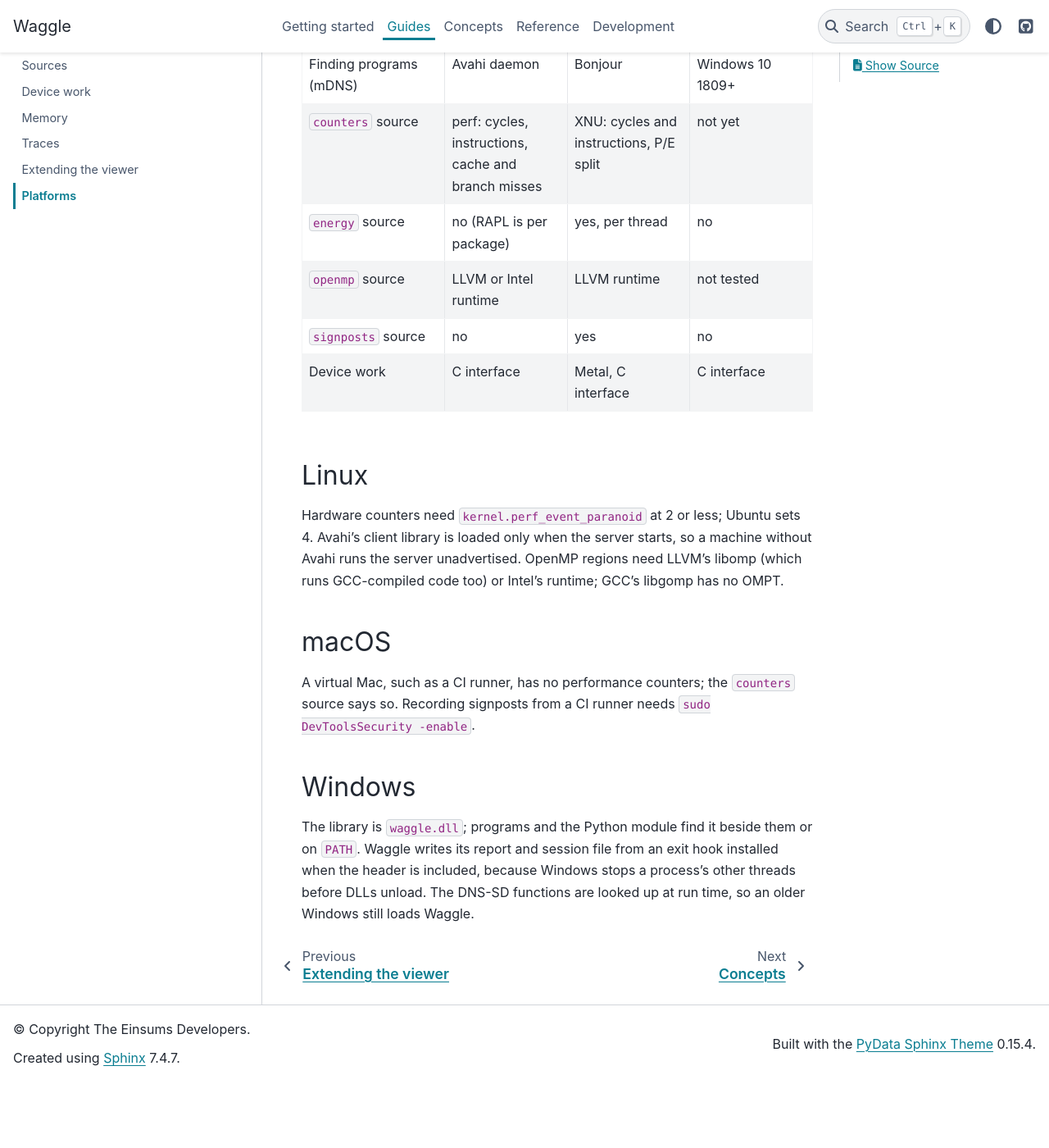
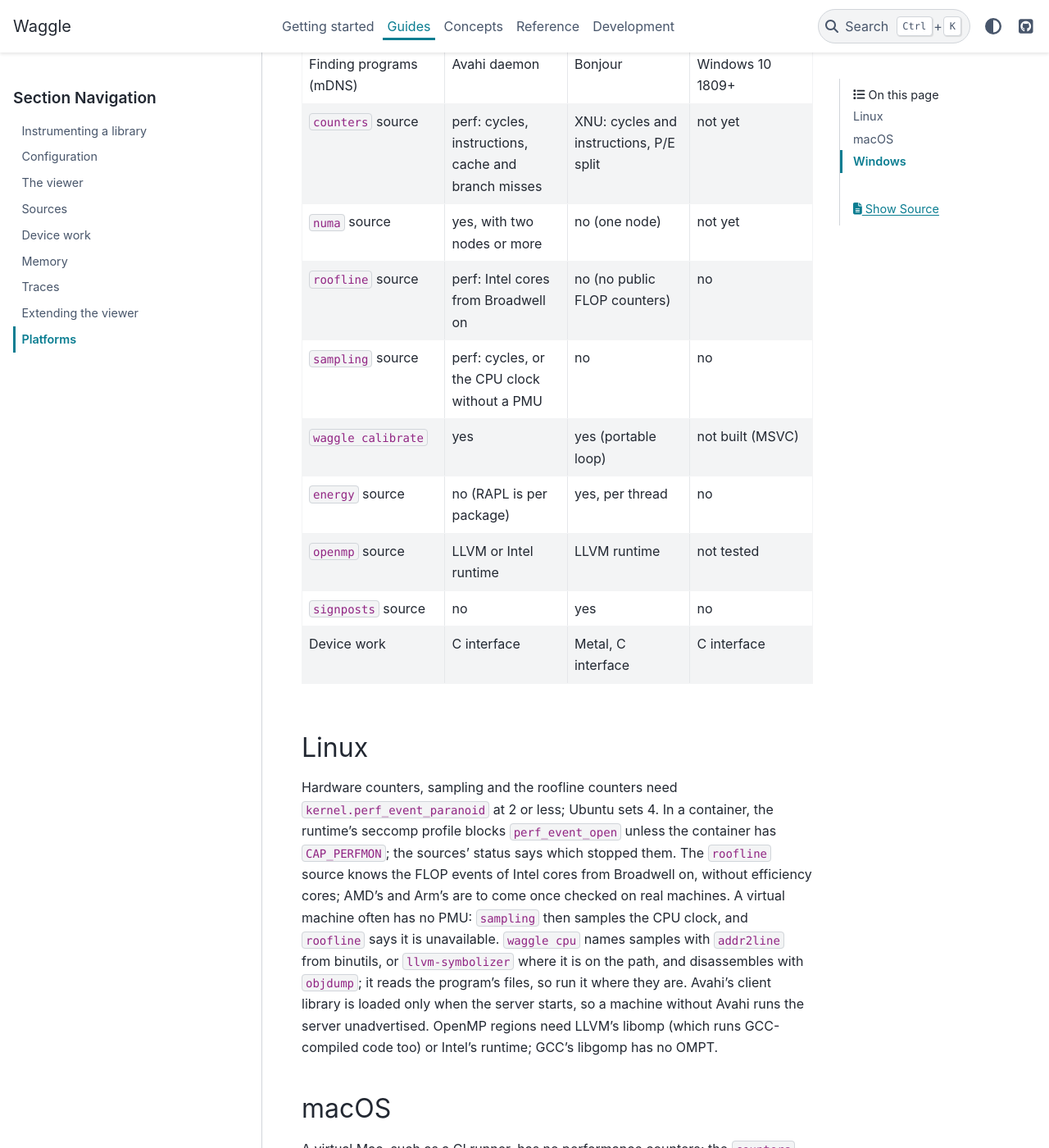
Before and after one commit to Einsums/Waggle, a Sphinx documentation site: the page built from docs/guides/platforms.rst, in a window 1280 px wide and 1400 px high, scrolled down 339 px. Shown: the whole window at 82% size. Built offline with Sphinx 7.4.7 and the PyData theme 0.15.4, drawn with Linux system fonts in a browser that asks for light colours; pages that are not in the unit, such as notebooks, are missing from menus; before the commit the page ends 1658 px from its top, so only the background shows below that.

Commit message:
test: require switches for the PMU and NUMA, refusal messages tested, platforms
- -DWAGGLE_REQUIRE_PMU_TEST=ON and -DWAGGLE_REQUIRE_NUMA_TEST=ON, as the
  design asks, set WAGGLE_REQUIRE_PMU and WAGGLE_REQUIRE_NUMA on the
  roofline, sampling and NUMA tests, which then fail where they would
  skip: on a machine meant to count, or to have two nodes. A required
  sampler that falls back to the CPU clock fails too.
- The sampling tests also take CI's WAGGLE_REQUIRE_COUNTERS on Linux,
  where CI lowers kernel.perf_event_paranoid: sampling refused there
  is a failure, not a quiet skip.
- perf_refusal takes the paranoid level from a caller as well as from
  /proc, so each refusal's message is tested: the kernel's level and the
  sysctl, a container's seccomp profile, no PMU, no perf_event_open;
  and an unknown roofline_precision.
- The platforms guide gives the numa, roofline and sampling sources and
  waggle calibrate on each platform, and what each needs on Linux.

```diff
--- a/docs/development/index.rst
+++ b/docs/development/index.rst
@@ -18,6 +18,8 @@
 
 The tests link the collector and Catch2's main and nothing else.
 Some need more than the build: the OpenMP source's test needs LLVM's libomp (``WAGGLE_REQUIRE_OMPT_TEST=ON`` makes its absence an error, as CI does), the Metal test a GPU, the signposts test ``xctrace``, and the mDNS discovery test a responder and ``zeroconf`` (``WAGGLE_REQUIRE_MDNS=1`` makes their absence a failure).
+The CPU sources' tests skip, saying why, where the machine cannot do what they test: sampling and the roofline counters need Linux perf_event with ``kernel.perf_event_paranoid`` 2 or less, the roofline counters a CPU whose FLOP events Waggle knows, and the NUMA programs two nodes.
+On a machine meant to have them, ``-DWAGGLE_REQUIRE_PMU_TEST=ON`` and ``-DWAGGLE_REQUIRE_NUMA_TEST=ON`` make those skips failures; CI, whose runners have neither, sets ``WAGGLE_REQUIRE_COUNTERS``, which makes the sampling tests' skips failures on Linux.
 ``waggle_ZoneCost_benchmark`` measures what a zone costs; it is a benchmark, not a test, and is built only when asked for.
 
 Formatting is enforced by pre-commit: ``pre-commit install``.
--- a/docs/guides/platforms.rst
+++ b/docs/guides/platforms.rst
@@ -28,6 +28,22 @@
       - perf: cycles, instructions, cache and branch misses
       - XNU: cycles and instructions, P/E split
       - not yet
+    * - ``numa`` source
+      - yes, with two nodes or more
+      - no (one node)
+      - not yet
+    * - ``roofline`` source
+      - perf: Intel cores from Broadwell on
+      - no (no public FLOP counters)
+      - no
+    * - ``sampling`` source
+      - perf: cycles, or the CPU clock without a PMU
+      - no
+      - no
+    * - ``waggle calibrate``
+      - yes
+      - yes (portable loop)
+      - not built (MSVC)
     * - ``energy`` source
       - no (RAPL is per package)
       - yes, per thread
@@ -48,7 +64,11 @@
 Linux
 =====
 
-Hardware counters need ``kernel.perf_event_paranoid`` at 2 or less; Ubuntu sets 4.
+Hardware counters, sampling and the roofline counters need ``kernel.perf_event_paranoid`` at 2 or less; Ubuntu sets 4.
+In a container, the runtime's seccomp profile blocks ``perf_event_open`` unless the container has ``CAP_PERFMON``; the sources' status says which stopped them.
+The ``roofline`` source knows the FLOP events of Intel cores from Broadwell on, without efficiency cores; AMD's and Arm's are to come once checked on real machines.
+A virtual machine often has no PMU: ``sampling`` then samples the CPU clock, and ``roofline`` says it is unavailable.
+``waggle cpu`` names samples with ``addr2line`` from binutils, or ``llvm-symbolizer`` where it is on the path, and disassembles with ``objdump``; it reads the program's files, so run it where they are.
 Avahi's client library is loaded only when the server starts, so a machine without Avahi runs the server unadvertised.
 OpenMP regions need LLVM's libomp (which runs GCC-compiled code too) or Intel's runtime; GCC's libgomp has no OMPT.
 
```
Also changed, not shown: 8 other files.
